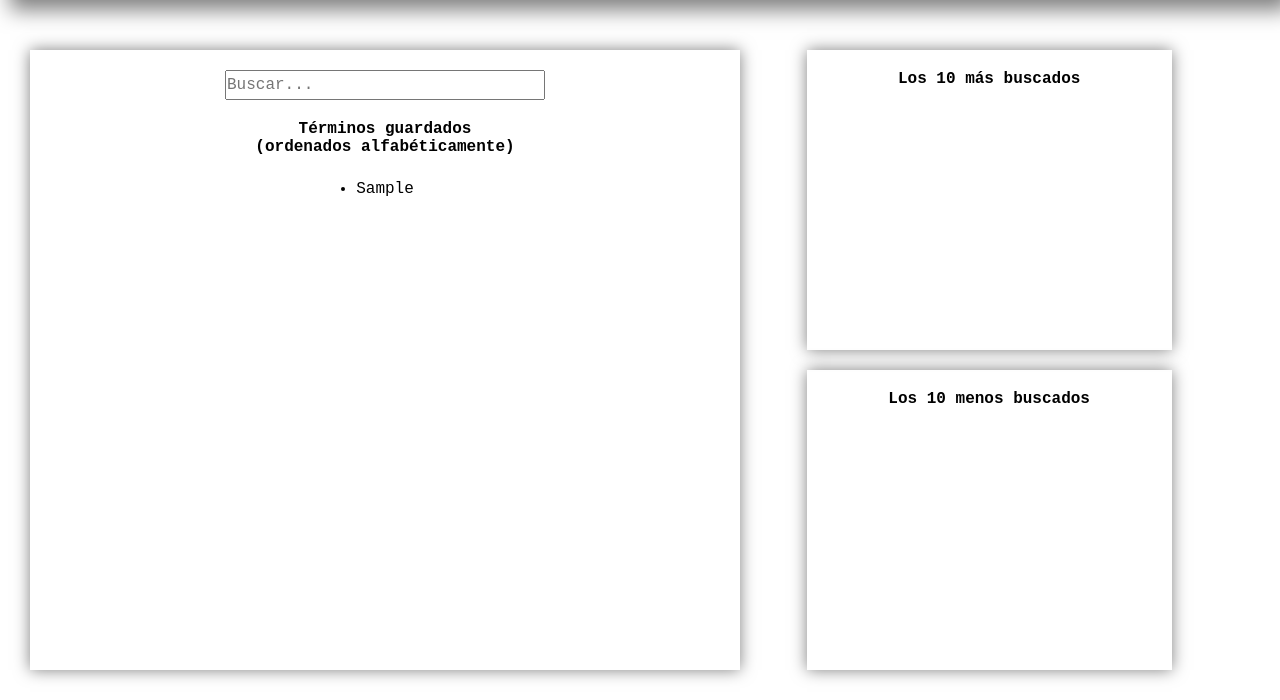
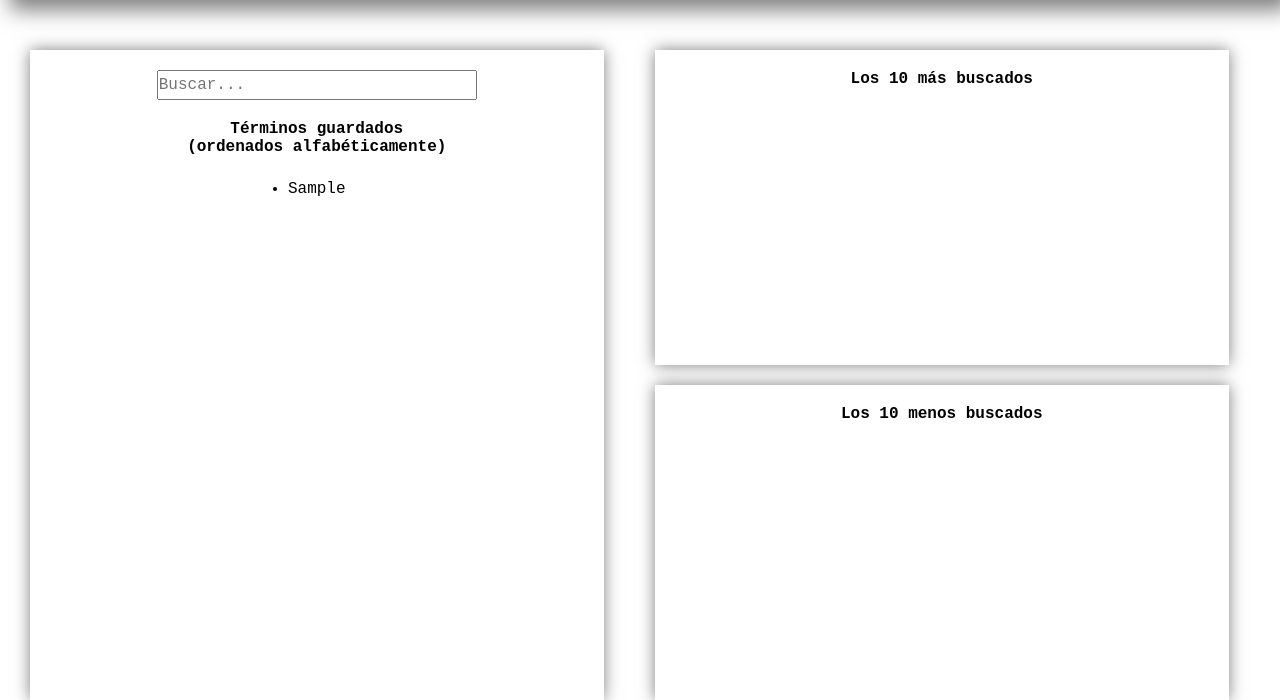
Before and after one commit to spkyluis/Proyecto-Final, a Flask app: page /listaralfa in a window 1280 px wide. Shown: the part 100-800 px from the top of the page. Run offline with Flask 3, Linux system fonts and the light colour scheme; tables that the repository leaves empty hold one stand-in row (values such as "Sample post").

Commit message:
Eliminado el ancho maximo del main y corregido el alto del cuadro de la derecha

```diff
--- a/static/estilos/estilos.css
+++ b/static/estilos/estilos.css
@@ -214,13 +214,10 @@
 }
 
 /* ------------------ Página "Listado" ----------------- */
-main {
-    max-width: 1200px;
-}
 
 .contenedor-listado {
     display: grid;
-    grid-template-columns: 2fr 1fr;
+    grid-template-columns: 1fr 1fr;
     justify-content: space-evenly;
     align-content: center;
     column-gap: 10px;
@@ -247,6 +244,12 @@
 
 .lista-palabras-listado{
     padding: 20px;
+    height: 450px;
+    overflow: auto;
+}
+
+.lista-palabras-listado-chico{
+    padding: 20px;
     height: 150px;
     overflow: auto;
 }
--- a/templates/listado.html
+++ b/templates/listado.html
@@ -53,7 +53,7 @@
           <h2>Los 10 más buscados</h2>
         </div>
 
-        <div class="lista-palabras-listado">
+        <div class="lista-palabras-listado-chico">
           <ul id="lista-palabras">
             <!-- Acá se cargarán las palabras -->
           </ul>
@@ -66,7 +66,7 @@
           <h2>Los 10 menos buscados</h2>
         </div>
 
-        <div class="lista-palabras-listado">
+        <div class="lista-palabras-listado-chico">
           <ul id="lista-palabras">
             <!-- Acá se cargarán las palabras -->
           </ul>
```
